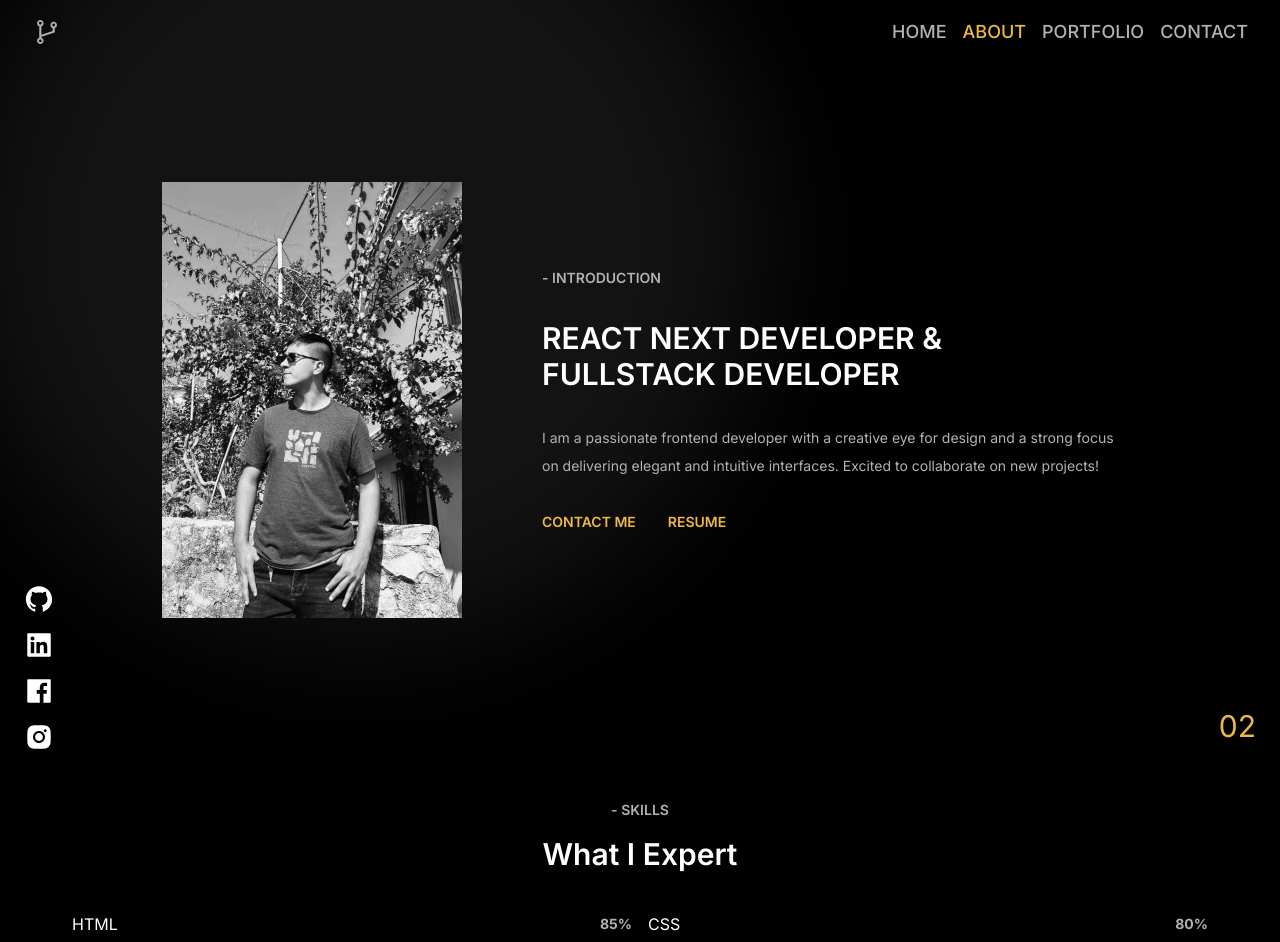
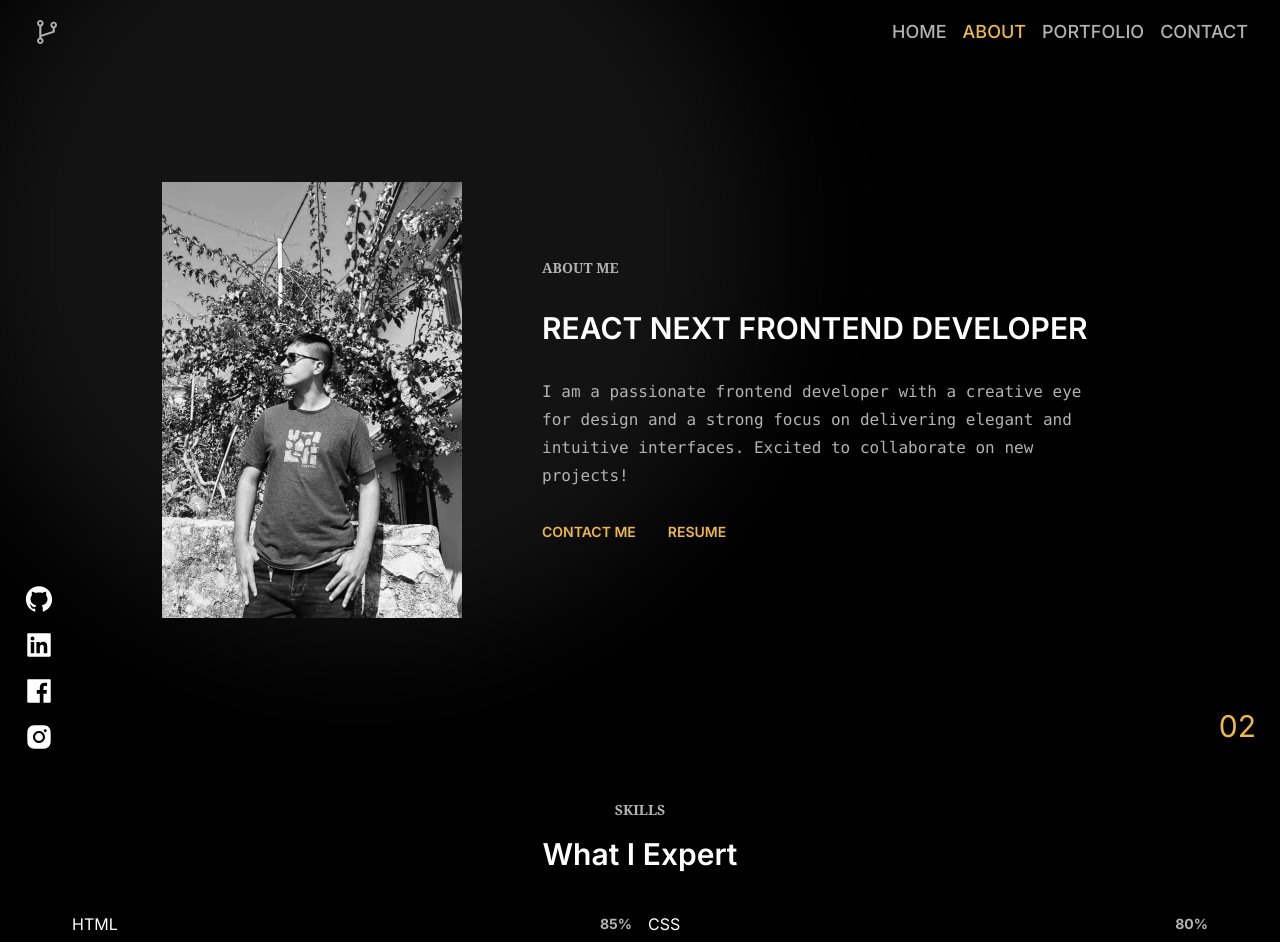
Before and after one commit to UjjwalSilwal/My-Portfolio-using-Typescript, a Next.js app: page /about in a window 1280 px wide. Shown: the top 942 px of the page. Built offline with nearby package versions, Linux system fonts and the light colour scheme.

Commit message:
some changes

```diff
--- a/components/Services.tsx
+++ b/components/Services.tsx
@@ -2,13 +2,13 @@ import { services } from "@/Data/Data";
 export default function Services() {
   return (
     <div className="text-center my-8 md:px-8">
-      <div className="uppercase font-semibold text-sm text-WhiteGray">
-        - Services
+      <div className=" font-serif uppercase font-semibold text-sm text-WhiteGray">
+        Services
       </div>
       <div className="font-semibold text-3xl mt-8 text-White uppercase">
         What I am Great At
       </div>
-      <p className="text-WhiteGray text-sm mt-8 leading-7 max-w-3xl mx-auto">
+      <p className="font-mono text-WhiteGray mt-8 leading-7 max-w-3xl mx-auto">
         I offer a full range of web development services, from website design
         and development to API integration and performance optimization. I
         specialize in creating high-quality, responsive web applications that
--- a/components/Skills.tsx
+++ b/components/Skills.tsx
@@ -39,8 +39,8 @@ export default function Skills({ skills }: SkillBarProps) {
   }, [progress]);
   return (
     <div>
-      <div className="text-WhiteGray font-semibold uppercase text-sm text-center">
-        - Skills
+      <div className="font-serif text-WhiteGray font-semibold uppercase text-sm text-center">
+         Skills
       </div>
       <div className="font-semibold text-3xl mt-4 text-center text-White">
         What I Expert
--- a/pages/about.tsx
+++ b/pages/about.tsx
@@ -19,13 +19,13 @@ export default function about() {
             alt={"about image"}
           />
           <div className="lg:w-1/2 lg:ml-8 max-w-md md:max-w-xl">
-            <div className="uppercase font-semibold text-sm text-WhiteGray">
-              - Introduction
+            <div className="uppercase font-semibold text-sm text-WhiteGray font-serif">
+               About Me
             </div>
-            <div className="font-semibold text-3xl mt-8 text-White uppercase">
-              React Next Developer & FullStack Developer
+            <div className="font-semibold text-3xl mt-8 text-White uppercase ">
+              React Next Frontend Developer
             </div>
-            <p className="text-WhiteGray text-sm mt-8 leading-7">
+            <p className="font-mono text-WhiteGray mt-8 leading-7">
               {" "}
               I am a passionate frontend developer with a creative eye for
               design and a strong focus on delivering elegant and intuitive
--- a/pages/contact.tsx
+++ b/pages/contact.tsx
@@ -19,7 +19,7 @@ export default function contact() {
           <div className="uppercase md:text-4xl text-3xl md:tracking-widest tracking-wide font-semibold">
             Contact
           </div>
-          <p className="leading-8 mb-8 text-sm max-w-xl mt-10 text-WhiteGray">
+          <p className="font-mono leading-8 mb-8 max-w-xl mt-10 text-WhiteGray">
             If you&apos;re looking for a skilled frontend developer to help bring
             your web application ideas to life, feel free to contact me. Let&apos;s
             discuss how I can contribute to your team and deliver top-notch
@@ -29,7 +29,7 @@ export default function contact() {
             {contacts.map(contact => (
               <div className="mt-6" key={contact.id}>
                 <div className="text-xl font-medium mb-2">{contact.title}</div>
-                <div className="text-sm text-WhiteGray">{contact.text}</div>
+                <div className="text-sm text-WhiteGray italic">{contact.text}</div>
               </div>
             ))}
           </div>
--- a/pages/index.tsx
+++ b/pages/index.tsx
@@ -4,7 +4,7 @@ export default function Home() {
   return (
     <>
       <Head>
-        <title>Ujjwal's Portfolio</title>
+        <title>Ujjwal&apos;s Portfolio</title>
       </Head>
       <Wrapper pageIndex={1} className="max-w-3xl text-center flex flex-col justify-center">
         <div className="flex sm:justify-between items-center gap-4 sm:gap-0">
--- a/pages/portfolio.tsx
+++ b/pages/portfolio.tsx
@@ -7,6 +7,7 @@ import Services from "@/components/Services";
 import { countUpItems } from "@/Data/Data";
 import MyCountUp from "@/components/CountUp";
 import { useInView } from "react-intersection-observer";
+import Image from "next/image";
 export default function Portfolio() {
   const {ref,inView} = useInView({
     threshold: 0.5
@@ -18,13 +19,13 @@ export default function Portfolio() {
       </Head>
       <Wrapper pageIndex={3}>
         <div className="flex flex-col pt-40 items-center text-center">
-          <div className="uppercase font-semibold text-sm text-WhiteGray">
-            - Portfolio
+          <div className="font-serif uppercase font-semibold text-sm text-WhiteGray">
+            My Portfolio
           </div>
           <div className="font-semibold text-3xl mt-8 text-White uppercase">
-            My Masterpiece Collections/ Projects
+            My Masterpiece Collections
           </div>
-          <p className="text-WhiteGray text-sm mt-8 leading-7 max-w-3xl">
+          <p className="font-mono text-WhiteGray  mt-8 leading-7 max-w-3xl">
             I specialize in developing custom web applications that cater to
             diverse business needs, from e-commerce platforms to data
             visualization dashboards, using the latest technologies and agile
@@ -38,7 +39,7 @@ export default function Portfolio() {
                 className="bg-Blur p-4  rounded-lg"
               >
                 <div className="w-full  relative group">
-                  <img
+                  <Image
                     src={project.img}
                     alt=""
                   />
```
Also changed, not shown: 1 other file (tests, documents, lock files or other folders).
